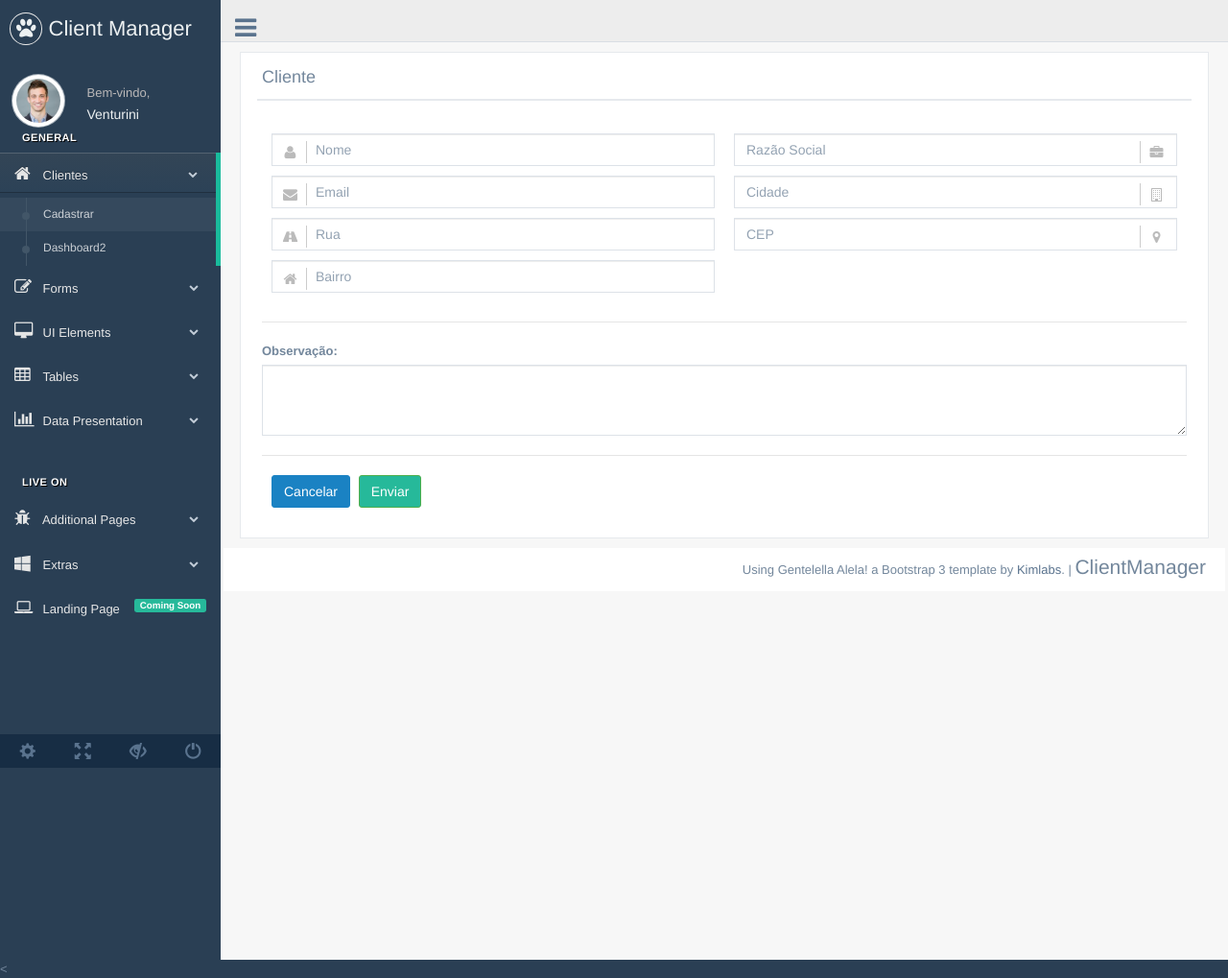
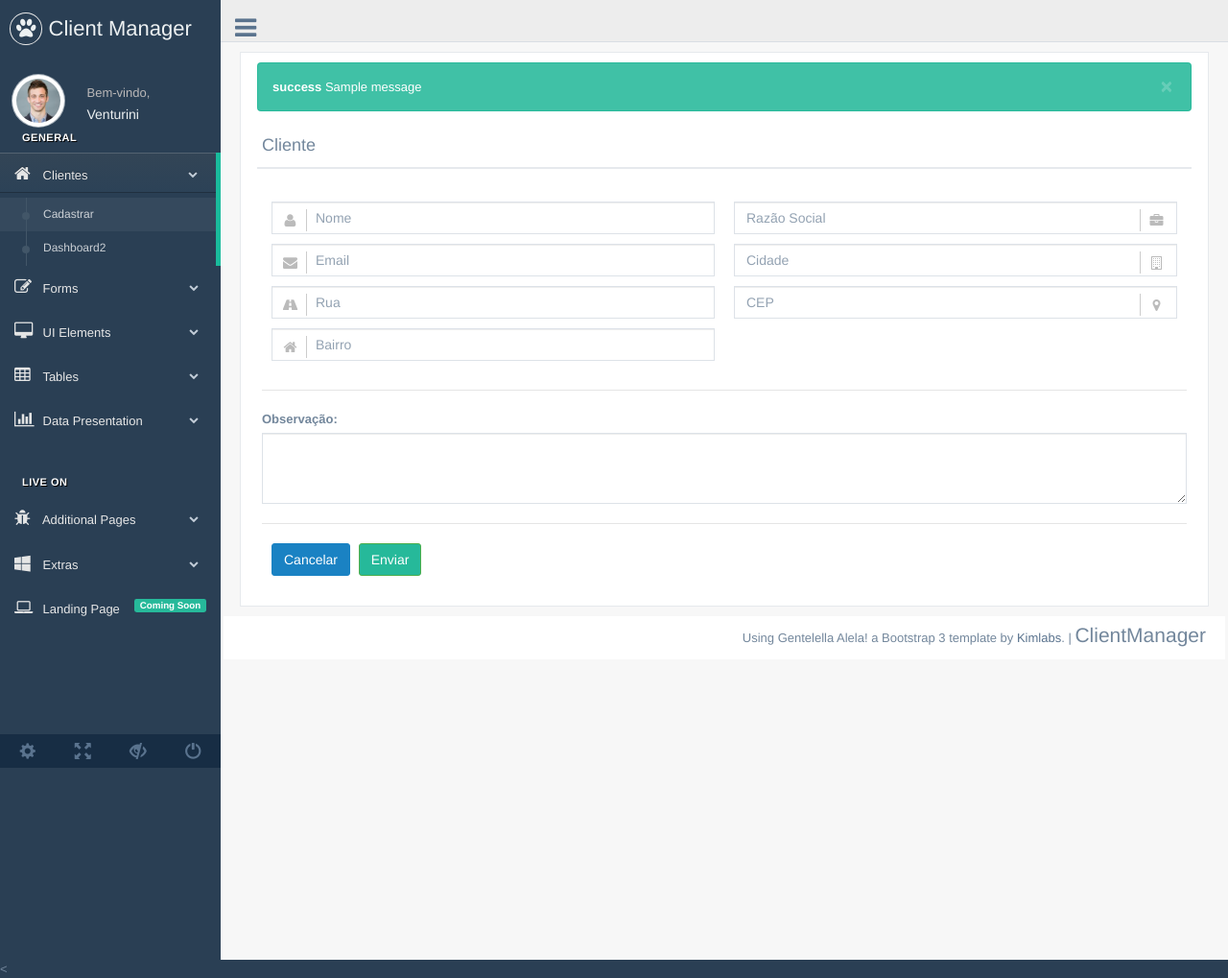
Before and after one commit to fabiancabau/clientmanager, a Flask app: page /client in a window 1280 px wide. Shown: the whole page at 96% size. Run offline with Flask 2, Linux system fonts and the light colour scheme; tables that the repository leaves empty hold one stand-in row (values such as "Sample post"); one stand-in notice (Sample message) is shown; some libraries are stand-ins or nearby versions.

Commit message:
Added flash message

```diff
--- a/client/client.py
+++ b/client/client.py
@@ -1,6 +1,6 @@
 from flask import Blueprint
 from flask import redirect, request
-from flask.helpers import url_for
+from flask.helpers import url_for, flash
 from flask_login import login_required
 from models import Client, db
 from flask.templating import render_template
@@ -26,7 +26,7 @@ class ClientAPI(MethodView):
 
         db.session.add(client)
         db.session.commit()
-
+        flash('Cliente adicionado com sucesso!', 'Sucesso!')
         return redirect(url_for('.client'))
 
     def get(self):
--- a/templates/client_add.html
+++ b/templates/client_add.html
@@ -3,6 +3,19 @@
 
 
     <div class="x_panel">
+
+        {% with messages = get_flashed_messages(with_categories=true) %}
+        {% if messages %}
+            {% for tipo, message in messages %}
+                <div class="alert alert-success alert-dismissible fade in" role="alert">
+                    <button type="button" class="close" data-dismiss="alert" aria-label="Close"><span aria-hidden="true">×</span>
+                    </button>
+                    <strong>{{ tipo }}</strong> {{ message }}
+                </div>
+            {% endfor %}
+        {% endif %}
+        {% endwith %}
+
         <div class="x_title">
             <h2>Cliente</h2>
             <div class="clearfix"></div>
```
